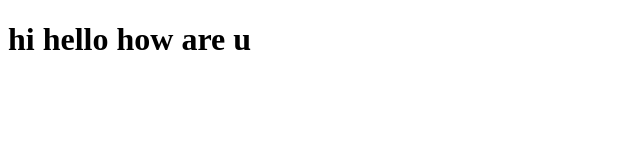
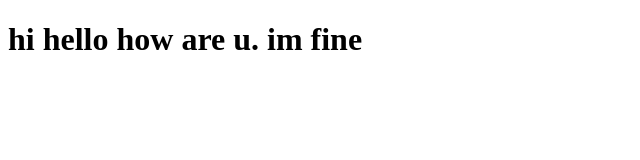
Before and after one commit to khobaimad/testo, a plain HTML site: page index.html in a window 1280 px wide. Shown: the whole page, without its empty margins (0-640 px from the left). Drawn offline with Linux system fonts and the light colour scheme.

Commit message:
Update heading text in index.html

```diff
--- a/index.html
+++ b/index.html
@@ -6,6 +6,6 @@
     <title>Document</title>
 </head>
 <body>
-    <h1>hi hello how are u</h1>
+    <h1>hi hello how are u. im fine </h1>
 </body>
 </html>
```
